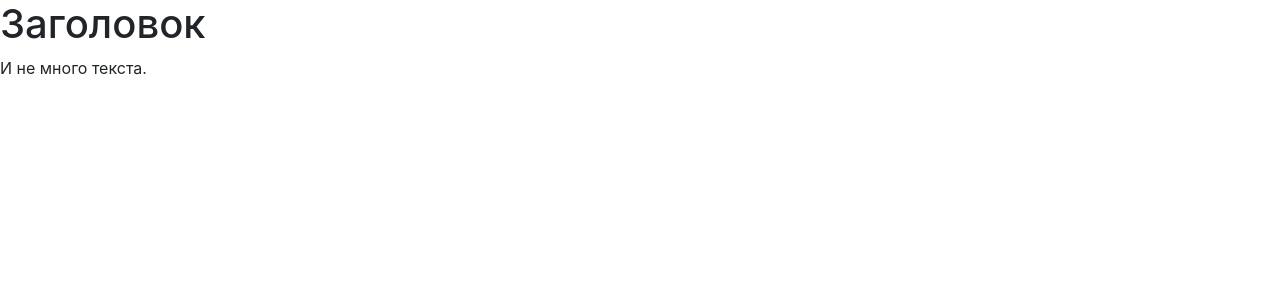
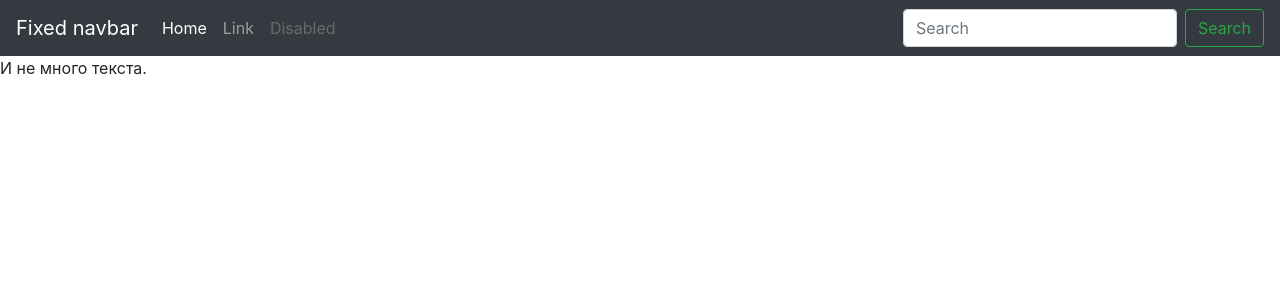
Before and after one commit to Dmistep/test-book, a Jekyll site: the page built from index.md, in a window 1280 px wide. Shown: the top 300 px of the page. Built offline with Jekyll 4.4.1, drawn with Linux system fonts in a browser that asks for light colours; our own code applies the rules of GitHub Pages for plain Markdown files.

Commit message:
update default.html

```diff
--- a/_layouts/default.html
+++ b/_layouts/default.html
@@ -11,6 +11,29 @@
     <title>Hello, world!</title>
 </head>
 <body>
+    <nav class="navbar navbar-expand-md navbar-dark fixed-top bg-dark">
+    <a class="navbar-brand" href="#">Fixed navbar</a>
+    <button class="navbar-toggler" type="button" data-toggle="collapse" data-target="#navbarCollapse" aria-controls="navbarCollapse" aria-expanded="false" aria-label="Toggle navigation">
+      <span class="navbar-toggler-icon"></span>
+    </button>
+    <div class="collapse navbar-collapse" id="navbarCollapse">
+      <ul class="navbar-nav mr-auto">
+        <li class="nav-item active">
+          <a class="nav-link" href="#">Home <span class="sr-only">(current)</span></a>
+        </li>
+        <li class="nav-item">
+          <a class="nav-link" href="#">Link</a>
+        </li>
+        <li class="nav-item">
+          <a class="nav-link disabled">Disabled</a>
+        </li>
+      </ul>
+      <form class="form-inline mt-2 mt-md-0">
+        <input class="form-control mr-sm-2" type="text" placeholder="Search" aria-label="Search">
+        <button class="btn btn-outline-success my-2 my-sm-0" type="submit">Search</button>
+      </form>
+    </div>
+  </nav>
     {{ content }}
 
     <!-- Optional JavaScript; choose one of the two! -->
```
